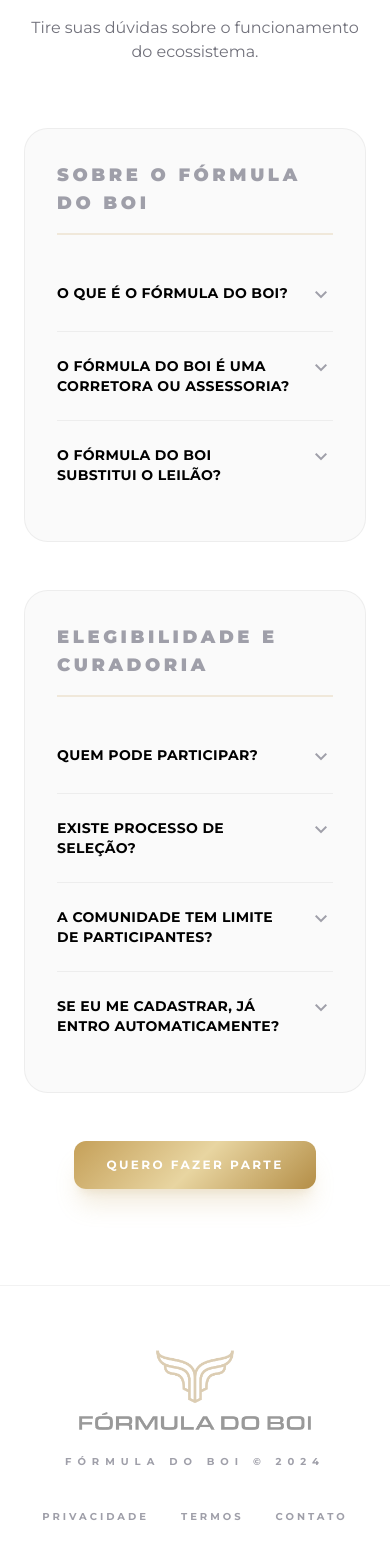
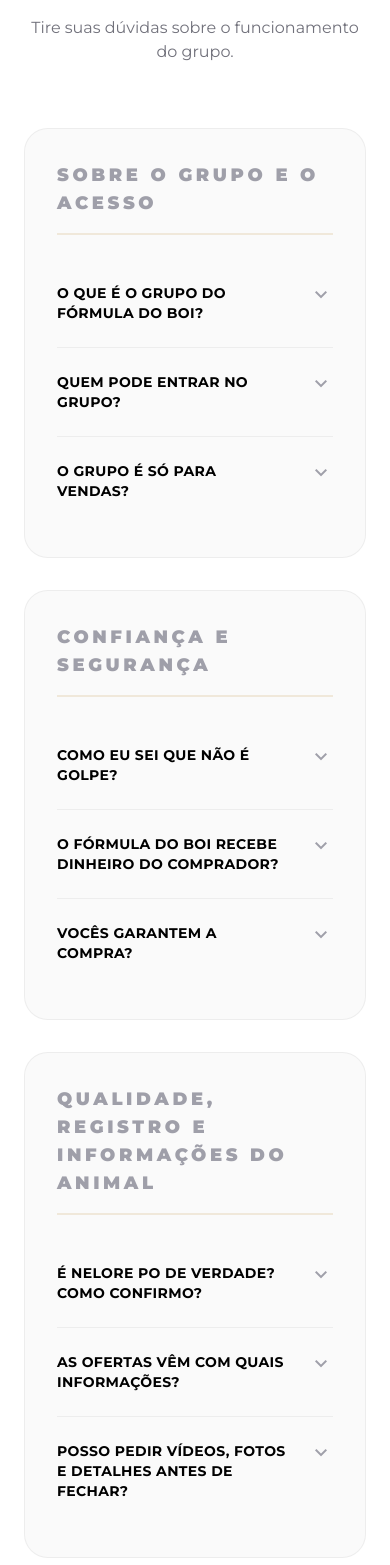
Before and after one commit to formuladoboi-create/landing-page-grupo, a React (Vite) app: page /grupo-whats in a window 390 px wide. Shown: the part 5303-6868 px from the top of the page. Built offline with nearby package versions, Linux system fonts and the light colour scheme; no server answers.

Commit message:
chage of FAQ session

```diff
--- a/src/components/sections/FAQSection.tsx
+++ b/src/components/sections/FAQSection.tsx
@@ -1,5 +1,4 @@
 import React, { useState } from 'react';
-import CTAButton from '../ui/CTAButton';
 
 const FAQItem: React.FC<{ question: string; answer: string }> = ({ question, answer }) => {
     const [isOpen, setIsOpen] = useState(false);
@@ -18,7 +17,7 @@ const FAQItem: React.FC<{ question: string; answer: string }> = ({ question, ans
                 </span>
             </button>
             <div
-                className={`overflow-hidden transition-all duration-300 ease-in-out ${isOpen ? 'max-h-96 opacity-100 pb-6' : 'max-h-0 opacity-0'}`}
+                className={`overflow-hidden transition-all duration-300 ease-in-out ${isOpen ? 'max-h-[500px] opacity-100 pb-6' : 'max-h-0 opacity-0'}`}
             >
                 <p className="text-zinc-500 text-sm md:text-base leading-relaxed font-medium">
                     {answer}
@@ -31,40 +30,117 @@ const FAQItem: React.FC<{ question: string; answer: string }> = ({ question, ans
 const FAQSection: React.FC = () => {
     const faqData = [
         {
-            category: "Sobre o Fórmula do Boi",
+            category: "Sobre o Grupo e o Acesso",
             items: [
                 {
-                    question: "O que é o Fórmula do Boi?",
-                    answer: "É uma comunidade fechada e curada para compradores de Nelore PO que desejam melhorar a genética de seu plantel, fortalecer relacionamento no setor, vender e comprar fora do leilão com mais previsibilidade."
+                    question: "O que é o grupo do Fórmula do Boi?",
+                    answer: "É um canal para compradores acessarem oportunidades de Nelore PO fora do leilão, com comunicação objetiva e foco em negócio. Você entra, acompanha as ofertas e conversa diretamente com o responsável pela venda quando tiver interesse."
                 },
                 {
-                    question: "O Fórmula do Boi é uma corretora ou assessoria?",
-                    answer: "Não. Não atuamos como corretora tradicional. O Fórmula do Boi é um ecossistema: comunidade + canal exclusivo + rotinas de relacionamento + suporte comercial para profissionalizar a venda direta."
+                    question: "Quem pode entrar no grupo?",
+                    answer: "Compradores com interesse real em adquirir Nelore PO fora do leilão — seja para reposição, genética, plantel ou investimento no rebanho."
                 },
                 {
-                    question: "O Fórmula do Boi substitui o leilão?",
-                    answer: "Não necessariamente. O objetivo é ampliar suas alternativas e reduzir dependência, criando um canal contínuo fora do leilão para gerar demanda e oportunidades ao longo do ano."
+                    question: "O grupo é só para vendas?",
+                    answer: "O foco principal é oportunidade e negociação, mas você também recebe avisos, orientações e informações essenciais para comprar com mais segurança (documentação, logística e próximos passos)."
                 }
             ]
         },
         {
-            category: "Elegibilidade e Curadoria",
+            category: "Confiança e Segurança",
             items: [
                 {
-                    question: "Quem pode participar?",
-                    answer: "Criadores de Nelore PO com interesse real em vender fora do leilão, construir relacionamento no setor e desenvolver um canal próprio com presença consistente."
+                    question: "Como eu sei que não é golpe?",
+                    answer: "As oportunidades são publicadas com padrão mínimo de informação e o comprador sempre tem acesso aos dados necessários para validar a negociação antes de fechar. Além disso, nossa orientação é que nenhuma compra seja concluída sem confirmação formal das condições e documentação."
                 },
                 {
-                    question: "Existe processo de seleção?",
-                    answer: "Sim. A entrada é mediante curadoria para manter qualidade do ambiente, alinhamento de perfil e preservar a dinâmica do canal."
+                    question: "O Fórmula do Boi recebe dinheiro do comprador?",
+                    answer: "O grupo não existe para intermediar pagamento \"por fora\" ou receber depósitos sem formalização. O fechamento deve acontecer com clareza de condições, identificação do vendedor e documentação do animal/negócio."
                 },
                 {
-                    question: "A comunidade tem limite de participantes?",
-                    answer: "Sim. O modelo é limitado para garantir proximidade, conexão e qualidade de relacionamento entre os membros."
+                    question: "Vocês garantem a compra?",
+                    answer: "O grupo reduz atrito e organiza acesso às oportunidades, mas a decisão e validação final é sempre do comprador. Nós orientamos boas práticas para aumentar segurança na negociação."
+                }
+            ]
+        },
+        {
+            category: "Qualidade, Registro e Informações do Animal",
+            items: [
+                {
+                    question: "É Nelore PO de verdade? Como confirmo?",
+                    answer: "As ofertas são de Nelore PO e a recomendação é sempre validar registro/documentação e os dados apresentados antes do fechamento. Caso você queira, peça o conjunto completo de informações do animal no contato da negociação."
                 },
                 {
-                    question: "Se eu me cadastrar, já entro automaticamente?",
-                    answer: "Não. O cadastro é uma solicitação de avaliação. Após o envio, você passa pelo processo de curadoria e, se aprovado, segue para o onboarding."
+                    question: "As ofertas vêm com quais informações?",
+                    answer: "O padrão é trazer o essencial para você decidir rápido: identificação do animal/lote, localização, objetivo do vendedor e dados que suportem a avaliação. Se algo estiver faltando, você pode solicitar diretamente no contato da oferta."
+                },
+                {
+                    question: "Posso pedir vídeos, fotos e detalhes antes de fechar?",
+                    answer: "Sim. O comprador deve solicitar tudo o que precisar para tomar decisão com segurança (vídeos, fotos, documentação, detalhes do lote e condições)."
+                }
+            ]
+        },
+        {
+            category: "Pagamento e Parcelamento",
+            items: [
+                {
+                    question: "Dá para comprar parcelado? Como funciona?",
+                    answer: "Sim, existe possibilidade de compra parcelada mediante cadastro e alinhamento das condições. Na prática, você entra no grupo, identifica a oportunidade e, ao avançar, recebe a orientação sobre as opções disponíveis para fechar."
+                },
+                {
+                    question: "O parcelamento é automático para todo mundo?",
+                    answer: "Não. As condições dependem do tipo de negociação e do perfil cadastrado. O objetivo é facilitar o fechamento, mas sempre com critérios claros."
+                },
+                {
+                    question: "Posso comprar à vista também?",
+                    answer: "Sim. Você negocia a condição que fizer mais sentido para você (à vista ou parcelado), conforme a oportunidade."
+                }
+            ]
+        },
+        {
+            category: "Frete e Logística",
+            items: [
+                {
+                    question: "Como funciona o frete?",
+                    answer: "O grupo facilita a conexão e a organização da negociação. Quando aplicável, existe possibilidade de frete compartilhado para diluir custo e deixar a logística mais eficiente."
+                },
+                {
+                    question: "O que é frete compartilhado?",
+                    answer: "É quando compradores da mesma região (ou com rota compatível) organizam uma logística conjunta para reduzir custo final por animal."
+                },
+                {
+                    question: "Quem organiza o transporte?",
+                    answer: "O transporte é definido na negociação, mas o grupo ajuda a dar visibilidade e a permitir combinações mais inteligentes quando houver oportunidade de rota compartilhada."
+                }
+            ]
+        },
+        {
+            category: "Regras do Grupo",
+            items: [
+                {
+                    question: "Vai virar grupo cheio de mensagem e bagunça?",
+                    answer: "Não é esse o objetivo. O grupo tem regras para manter foco: oportunidades claras, comunicação objetiva e respeito ao comprador."
+                },
+                {
+                    question: "Posso sair quando quiser?",
+                    answer: "Sim. Você é livre para sair a qualquer momento."
+                },
+                {
+                    question: "Como eu faço para não perder as oportunidades?",
+                    answer: "Ative as notificações do grupo e acompanhe as publicações. As melhores oportunidades tendem a ter demanda rápida."
+                }
+            ]
+        },
+        {
+            category: "Como Comprar",
+            items: [
+                {
+                    question: "Entrei no grupo. Qual o passo a passo para comprar?",
+                    answer: "1) Entre no grupo e veja as oportunidades. 2) Quando uma oferta fizer sentido, chame o contato indicado. 3) Solicite informações finais (documentação, vídeos, detalhes). 4) Alinhe condição (à vista/parcelado) e logística (frete). 5) Feche com formalização e clareza de entrega."
+                },
+                {
+                    question: "Posso falar com alguém se eu tiver dúvida antes de comprar?",
+                    answer: "Sim. Caso precise, você pode solicitar orientação no canal indicado dentro do grupo para tirar dúvidas sobre processo, logística e próximos passos."
                 }
             ]
         }
@@ -78,11 +154,11 @@ const FAQSection: React.FC = () => {
                         Perguntas Frequentes
                     </h2>
                     <p className="text-zinc-500">
-                        Tire suas dúvidas sobre o funcionamento do ecossistema.
+                        Tire suas dúvidas sobre o funcionamento do grupo.
                     </p>
                 </div>
 
-                <div className="grid gap-12">
+                <div className="grid gap-8">
                     {faqData.map((section, idx) => (
                         <div key={idx} className="bg-zinc-50 rounded-3xl p-8 md:p-10 border border-black/5">
                             <h3 className="text-lg font-black uppercase tracking-[0.2em] text-zinc-400 mb-6 border-b-2 border-primary/20 pb-4 inline-block">
@@ -96,8 +172,17 @@ const FAQSection: React.FC = () => {
                         </div>
                     ))}
                 </div>
-                <div className="mt-12">
-                    <CTAButton />
+
+                <div className="mt-16 text-center space-y-4">
+                    <p className="text-zinc-600 font-medium">
+                        Ainda com dúvidas? Entre no grupo e veja como as oportunidades são publicadas na prática.
+                    </p>
+                    <a
+                        href="#formulario"
+                        className="inline-block gold-gradient text-white font-bold text-xs md:text-sm py-4 px-8 md:px-10 rounded-xl tracking-[0.2em] hover:brightness-110 transition-all transform hover:-translate-y-1 shadow-xl shadow-primary/20 uppercase"
+                    >
+                        Entrar no Grupo Agora
+                    </a>
                 </div>
             </div>
         </section>
```
